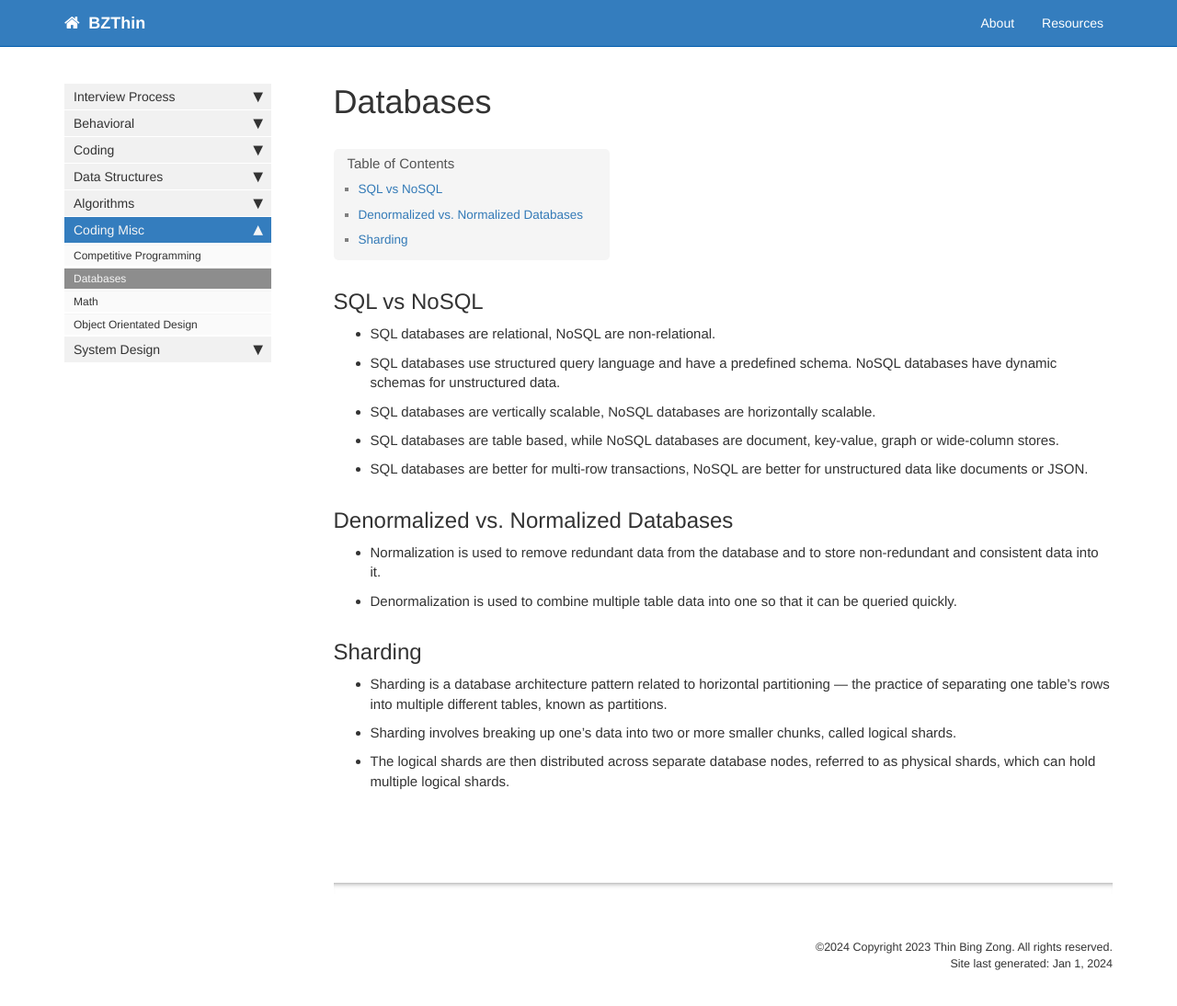
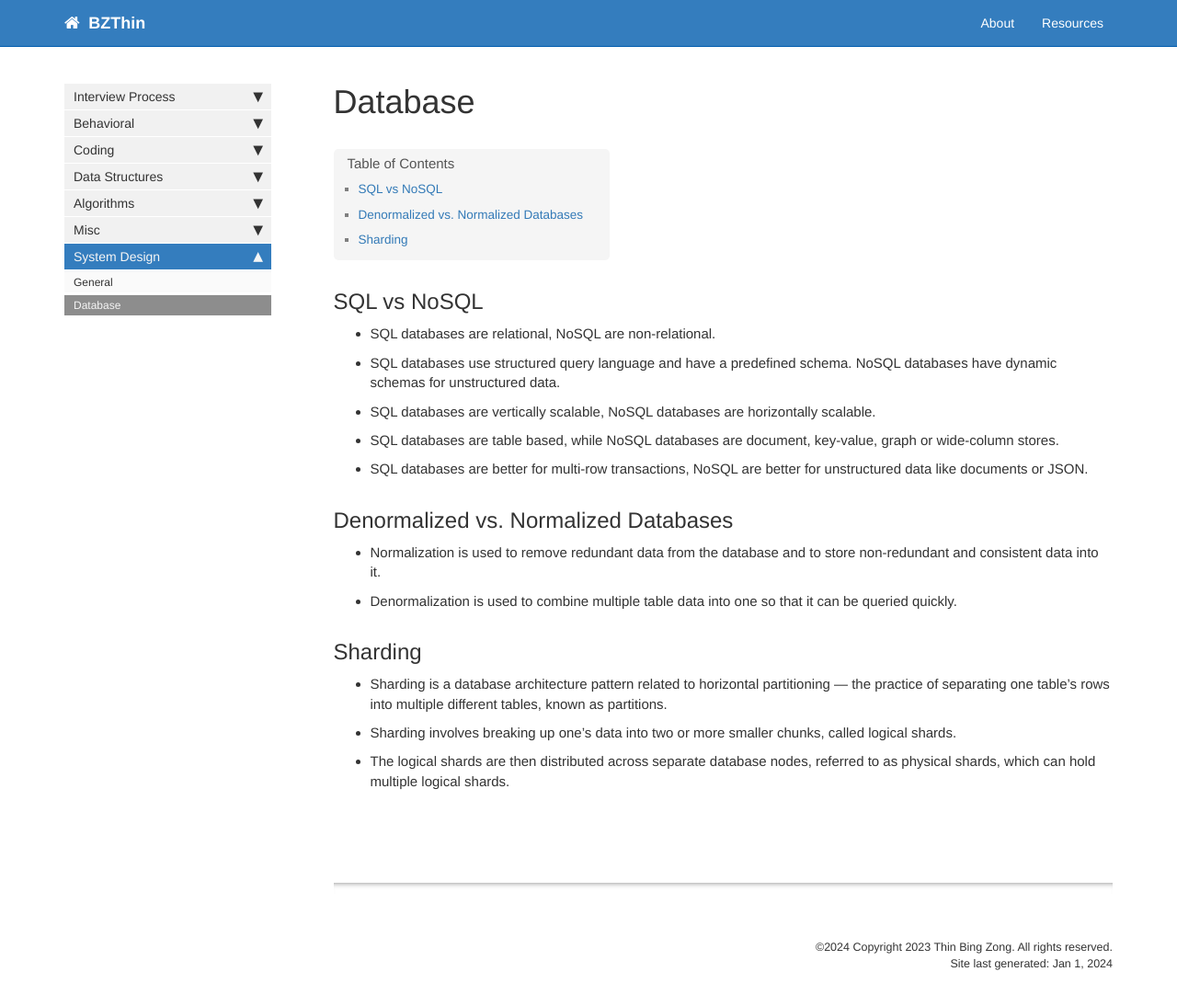
Before and after one commit to bzthin/bzthin.github.io, a Jekyll site: the page built from pages/technical/system-design/databases.md, in a window 1280 px wide and 1108 px high. Shown: the top 1094 px of the window at 92% size. Built offline with Jekyll 4.4.1, drawn with Linux system fonts in a browser that asks for light colours; comment, search, counter and statistics services are not loaded.

```diff
--- a/_data/sidebars/technical_sidebar.yml
+++ b/_data/sidebars/technical_sidebar.yml
@@ -93,15 +93,12 @@ entries:
       url: /algorithms_tree
       output: web
 
-  - title: Coding Misc
+  - title: Misc
     output: web
     folderitems:
 
     - title: Competitive Programming
       url: /misc_competitive_programming
-      output: web
-    - title: Databases
-      url: /misc_databases
       output: web
     - title: Math
       url: /misc_math
@@ -114,6 +111,9 @@ entries:
     output: web
     folderitems:
 
-    - title: System design
+    - title: General
       url: /system_design
       output: web
+    - title: Database
+      url: /system_design_database
+      output: web
--- a/pages/technical/coding/misc/databases.md
+++ b/pages/technical/system-design/databases.md
@@ -1,7 +1,7 @@
 ---
-title: Databases
+title: Database
 sidebar: technical_sidebar
-permalink: /misc_databases
+permalink: /system_design_database
 ---
 
 ## SQL vs NoSQL
```
Also changed, not shown: pages/resources/resources.md (+12 -8 lines).
